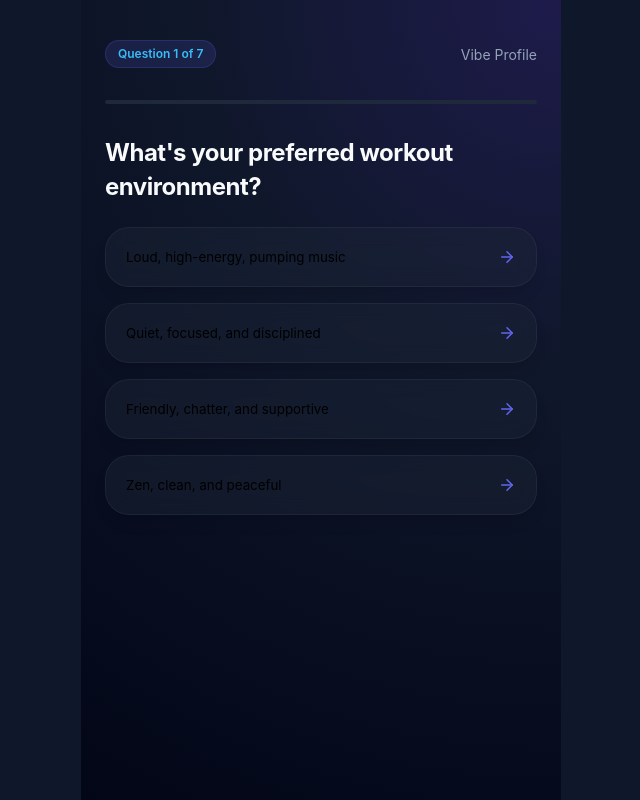
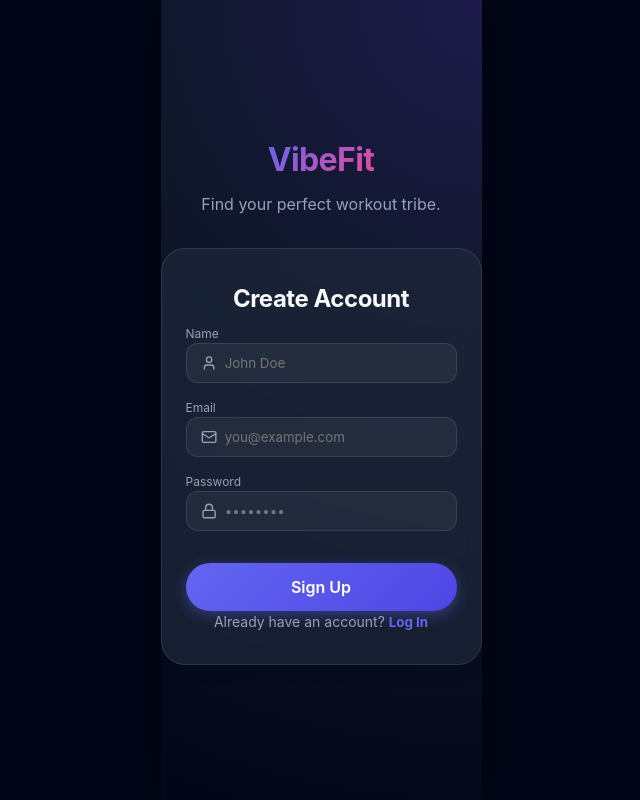
Before and after one commit to mayaangelova29/Project, a React (Vite) app: page /auth in a window 1280 px wide. Before the commit this address led to /onboarding. Shown: the whole page, without its empty margins (319-959 px from the left). Built offline with nearby package versions, Linux system fonts and the light colour scheme.

Commit message:
Computer interface

```diff
--- a/src/App.tsx
+++ b/src/App.tsx
@@ -6,9 +6,19 @@ import { Layout } from './components/Layout';
 import { Dashboard } from './views/Dashboard';
 import { VenueDetail } from './views/VenueDetail';
 import { Leaderboard } from './views/Leaderboard';
+import { Auth } from './views/Auth';
 
-// Protected Route Wrapper
-const RequireOnboarding = ({ children }: { children: JSX.Element }) => {
+// Protected Route Wrapper for Auth
+const RequireAuth = ({ children }: { children: React.ReactNode }) => {
+  const { state } = useAppContext();
+  if (!state.isAuthenticated) {
+    return <Navigate to="/auth" replace />;
+  }
+  return <>{children}</>;
+};
+
+// Protected Route Wrapper for Onboarding
+const RequireOnboarding = ({ children }: { children: React.ReactNode }) => {
   const { state } = useAppContext();
   if (!state.hasOnboarded) {
     return <Navigate to="/onboarding" replace />;
@@ -19,13 +29,21 @@ const RequireOnboarding = ({ children }: { children: JSX.Element }) => {
 export const App: React.FC = () => {
   return (
     <Routes>
-      <Route path="/onboarding" element={<Quiz />} />
+      <Route path="/auth" element={<Auth />} />
+
+      <Route path="/onboarding" element={
+        <RequireAuth>
+          <Quiz />
+        </RequireAuth>
+      } />
 
       {/* Protected Routes wrapped in common shell */}
       <Route path="/" element={
-        <RequireOnboarding>
-          <Layout />
-        </RequireOnboarding>
+        <RequireAuth>
+          <RequireOnboarding>
+            <Layout />
+          </RequireOnboarding>
+        </RequireAuth>
       }>
         <Route index element={<Dashboard />} />
         <Route path="venue/:id" element={<VenueDetail />} />
--- a/src/components/VenueCard.tsx
+++ b/src/components/VenueCard.tsx
@@ -1,6 +1,6 @@
 import React from 'react';
 import { useNavigate } from 'react-router-dom';
-import { MatchedVenue } from '../utils/matching';
+import type { MatchedVenue } from '../utils/matching';
 import { MapPin, Star, CheckCircle } from 'lucide-react';
 
 interface Props {
--- a/src/index.css
+++ b/src/index.css
@@ -29,11 +29,13 @@
 
 body {
   font-family: 'Inter', system-ui, -apple-system, sans-serif;
-  background-color: var(--bg-color);
+  background-color: #020617; /* Darkest slate for outer body */
   color: var(--text-main);
   line-height: 1.5;
   -webkit-font-smoothing: antialiased;
   min-height: 100vh;
+  display: flex;
+  justify-content: center;
 }
 
 h1, h2, h3, h4, h5, h6 {
@@ -54,26 +56,55 @@ a:hover {
 
 input, button, select, textarea {
   font-family: inherit;
+  color: inherit;
 }
 
 /* Base UI Component Utilities */
 .app-container {
-  max-width: 480px;
+  width: 100%;
+  max-width: 1400px;
   margin: 0 auto;
   min-height: 100vh;
   position: relative;
   background: var(--bg-color);
-  /* Gradient background */
   background: radial-gradient(circle at top right, #1e1b4b, #0f172a 40%, #020617 100%);
   display: flex;
   flex-direction: column;
+  box-shadow: 0 0 50px rgba(0,0,0,0.5);
+  overflow-x: hidden;
+}
+
+@media (min-width: 768px) {
+  .layout-wrapper {
+    display: flex;
+    flex-direction: row;
+    height: 100vh;
+    width: 100%;
+  }
 }
 
 .main-content {
   flex: 1;
   padding: 24px;
   overflow-y: auto;
-  padding-bottom: 100px; /* Space for bottom nav */
+  padding-bottom: 100px; /* Space for bottom nav on mobile */
+  /* Scrollbar styling for desktop */
+}
+.main-content::-webkit-scrollbar {
+  width: 8px;
+}
+.main-content::-webkit-scrollbar-track {
+  background: transparent;
+}
+.main-content::-webkit-scrollbar-thumb {
+  background: rgba(255, 255, 255, 0.1);
+  border-radius: 4px;
+}
+@media (min-width: 768px) {
+  .main-content {
+    padding: 48px;
+    padding-bottom: 48px;
+  }
 }
 
 /* Glassmorphism Cards */
@@ -153,14 +184,12 @@ input, button, select, textarea {
   border-color: rgba(16, 185, 129, 0.2);
 }
 
-/* Bottom Navigation */
-.bottom-nav {
+/* Navigation */
+.main-nav {
   position: fixed;
   bottom: 0;
-  left: 50%;
-  transform: translateX(-50%);
+  left: 0;
   width: 100%;
-  max-width: 480px;
   background: rgba(15, 23, 42, 0.85);
   backdrop-filter: blur(12px);
   -webkit-backdrop-filter: blur(12px);
@@ -170,6 +199,21 @@ input, button, select, textarea {
   align-items: center;
   padding: 12px 24px;
   z-index: 100;
+}
+
+@media (min-width: 768px) {
+  .main-nav {
+    position: relative;
+    width: 250px;
+    height: 100%;
+    flex-direction: column;
+    justify-content: flex-start;
+    align-items: flex-start;
+    padding: 48px 24px;
+    border-top: none;
+    border-right: 1px solid rgba(255, 255, 255, 0.05);
+    background: rgba(15, 23, 42, 0.4);
+  }
 }
 
 .nav-item {
@@ -184,12 +228,42 @@ input, button, select, textarea {
   transition: var(--transition);
 }
 
+@media (min-width: 768px) {
+  .nav-item {
+    flex-direction: row;
+    width: 100%;
+    font-size: 1rem;
+    gap: 12px;
+    padding: 16px;
+    margin-bottom: 12px;
+  }
+}
+
 .nav-item.active {
   color: var(--primary-color);
   background: rgba(99, 102, 241, 0.1);
 }
 
 /* Utilities */
+.grid-cards {
+  display: grid;
+  grid-template-columns: 1fr;
+  gap: 16px;
+}
+
+@media (min-width: 768px) {
+  .grid-cards {
+    grid-template-columns: repeat(2, 1fr);
+    gap: 24px;
+  }
+}
+
+@media (min-width: 1100px) {
+  .grid-cards {
+    grid-template-columns: repeat(3, 1fr);
+  }
+}
+
 .text-center { text-align: center; }
 .text-gradient {
   background: linear-gradient(135deg, var(--primary-color), var(--secondary-color));
--- a/src/utils/matching.ts
+++ b/src/utils/matching.ts
@@ -1,5 +1,6 @@
-import { Venue } from '../data/venues';
-import { Coordinates, calculateDistance } from './geolocation';
+import type { Venue } from '../data/venues';
+import { calculateDistance } from './geolocation';
+import type { Coordinates } from './geolocation';
 
 export interface MatchedVenue extends Venue {
   distance: number; // in km
--- /dev/null
+++ b/src/views/Auth.tsx
@@ -0,0 +1,106 @@
+import React, { useState } from 'react';
+import { useNavigate } from 'react-router-dom';
+import { useAppContext } from '../context/AppContext';
+import { User, Lock, Mail } from 'lucide-react';
+
+export const Auth: React.FC = () => {
+  const [isLogin, setIsLogin] = useState(false);
+  const [name, setName] = useState('');
+  const [email, setEmail] = useState('');
+  const [password, setPassword] = useState('');
+  const { setAuthenticated } = useAppContext();
+  const navigate = useNavigate();
+
+  const handleSubmit = (e: React.FormEvent) => {
+    e.preventDefault();
+    // Mock authentication for MVP
+    if (isLogin) {
+      if (email && password) {
+        setAuthenticated(true, email.split('@')[0]);
+        navigate('/onboarding');
+      }
+    } else {
+      if (name && email && password) {
+        setAuthenticated(true, name);
+        navigate('/onboarding');
+      }
+    }
+  };
+
+  return (
+    <div className="app-container justify-center items-center p-6">
+      <div className="text-center mb-8 w-full">
+        <h1 className="text-3xl mb-2"><span className="text-gradient">VibeFit</span></h1>
+        <p className="text-muted">Find your perfect workout tribe.</p>
+      </div>
+
+      <div className="card w-full" style={{ padding: '32px 24px' }}>
+        <h2 className="mb-6 text-center">{isLogin ? 'Welcome Back' : 'Create Account'}</h2>
+
+        <form onSubmit={handleSubmit} className="flex flex-col gap-4">
+          {!isLogin && (
+            <div className="flex flex-col gap-1">
+              <label className="text-xs text-muted uppercase font-bold tracking-wider">Name</label>
+              <div className="flex items-center gap-2" style={{ background: 'rgba(255,255,255,0.05)', borderRadius: 'var(--radius-md)', padding: '10px 14px', border: '1px solid rgba(255,255,255,0.1)' }}>
+                <User size={18} className="text-muted" />
+                <input
+                  type="text"
+                  value={name}
+                  onChange={(e) => setName(e.target.value)}
+                  placeholder="John Doe"
+                  required
+                  style={{ background: 'transparent', border: 'none', outline: 'none', color: 'var(--text-main)', width: '100%' }}
+                />
+              </div>
+            </div>
+          )}
+
+          <div className="flex flex-col gap-1">
+            <label className="text-xs text-muted uppercase font-bold tracking-wider">Email</label>
+            <div className="flex items-center gap-2" style={{ background: 'rgba(255,255,255,0.05)', borderRadius: 'var(--radius-md)', padding: '10px 14px', border: '1px solid rgba(255,255,255,0.1)' }}>
+              <Mail size={18} className="text-muted" />
+              <input
+                type="email"
+                value={email}
+                onChange={(e) => setEmail(e.target.value)}
+                placeholder="you@example.com"
+                required
+                style={{ background: 'transparent', border: 'none', outline: 'none', color: 'var(--text-main)', width: '100%' }}
+              />
+            </div>
+          </div>
+
+          <div className="flex flex-col gap-1">
+            <label className="text-xs text-muted uppercase font-bold tracking-wider">Password</label>
+            <div className="flex items-center gap-2" style={{ background: 'rgba(255,255,255,0.05)', borderRadius: 'var(--radius-md)', padding: '10px 14px', border: '1px solid rgba(255,255,255,0.1)' }}>
+              <Lock size={18} className="text-muted" />
+              <input
+                type="password"
+                value={password}
+                onChange={(e) => setPassword(e.target.value)}
+                placeholder="••••••••"
+                required
+                style={{ background: 'transparent', border: 'none', outline: 'none', color: 'var(--text-main)', width: '100%' }}
+              />
+            </div>
+          </div>
+
+          <button type="submit" className="btn w-full mt-4">
+            {isLogin ? 'Sign In' : 'Sign Up'}
+          </button>
+        </form>
+
+        <div className="mt-6 text-center text-sm text-muted">
+          {isLogin ? "Don't have an account? " : "Already have an account? "}
+          <button
+            type="button"
+            onClick={() => setIsLogin(!isLogin)}
+            style={{ background: 'none', border: 'none', color: 'var(--primary-color)', cursor: 'pointer', fontWeight: 'bold' }}
+          >
+            {isLogin ? 'Sign Up' : 'Log In'}
+          </button>
+        </div>
+      </div>
+    </div>
+  );
+};
--- a/src/views/Dashboard.tsx
+++ b/src/views/Dashboard.tsx
@@ -18,7 +18,7 @@ export const Dashboard: React.FC = () => {
       <div className="flex justify-between items-center mb-6">
         <div>
           <h1 className="text-2xl" style={{ margin: 0 }}>
-            <span className="text-gradient">VibeFit</span> Matches
+            <span className="text-gradient">Hello, {state.userName || 'Athlete'}</span>
           </h1>
           <p className="text-sm text-muted flex items-center gap-1 mt-1">
             <MapPin size={12} /> Sofia, Bulgaria (10km radius)
@@ -46,13 +46,13 @@ export const Dashboard: React.FC = () => {
         </div>
       </div>
 
-      <div className="flex flex-col gap-4">
+      <div className="grid-cards">
         {rankedVenues.length > 0 ? (
           rankedVenues.map((venue) => (
             <VenueCard key={venue.id} venue={venue} />
           ))
         ) : (
-          <div className="card text-center p-8 mt-4">
+          <div className="card text-center p-8 mt-4" style={{ gridColumn: '1 / -1' }}>
             <h3 className="text-lg">No venues found nearby</h3>
             <p className="text-muted text-sm mt-2">Try expanding your search or retaking the vibe quiz.</p>
           </div>
--- a/src/views/Leaderboard.tsx
+++ b/src/views/Leaderboard.tsx
@@ -23,7 +23,7 @@ export const Leaderboard: React.FC = () => {
   const currentUserRank = combinedLeaderboard.findIndex(u => u.id === 'me') + 1;
 
   return (
-    <>
+    <div style={{ maxWidth: '600px', margin: '0 auto' }}>
       <div className="text-center mb-8">
         <Trophy size={48} color="#f59e0b" className="mx-auto mb-4" />
         <h1 className="text-2xl mb-1">Top Athletes</h1>
@@ -83,6 +83,6 @@ export const Leaderboard: React.FC = () => {
           )
         })}
       </div>
-    </>
+    </div>
   );
 };
--- a/src/views/VenueDetail.tsx
+++ b/src/views/VenueDetail.tsx
@@ -36,9 +36,9 @@ export const VenueDetail: React.FC = () => {
   };
 
   return (
-    <div className="absolute inset-0 bg-slate-900 z-50 overflow-y-auto" style={{ background: 'var(--bg-color)', minHeight: '100vh' }}>
+    <div style={{ maxWidth: '800px', margin: '0 auto' }}>
       {/* Hero Image */}
-      <div style={{ position: 'relative', height: '280px' }}>
+      <div style={{ position: 'relative', height: '280px', borderRadius: 'var(--radius-lg)', overflow: 'hidden', marginBottom: '24px' }}>
         <button
           onClick={() => navigate('/')}
           style={{
@@ -62,7 +62,7 @@ export const VenueDetail: React.FC = () => {
         }}></div>
       </div>
 
-      <div style={{ padding: '0 24px 100px 24px', marginTop: '-40px', position: 'relative', zIndex: 5 }}>
+      <div style={{ padding: '0 8px', position: 'relative', zIndex: 5 }}>
 
         {/* Title & Score */}
         <div className="flex justify-between items-start mb-2">
```
Also changed, not shown: src/components/Layout.tsx (+6 -6 lines), src/context/AppContext.tsx (+10 -2 lines).
